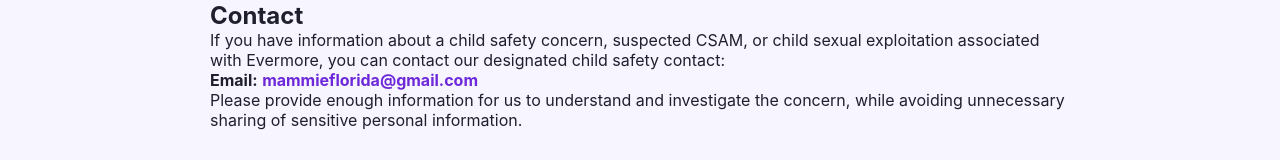
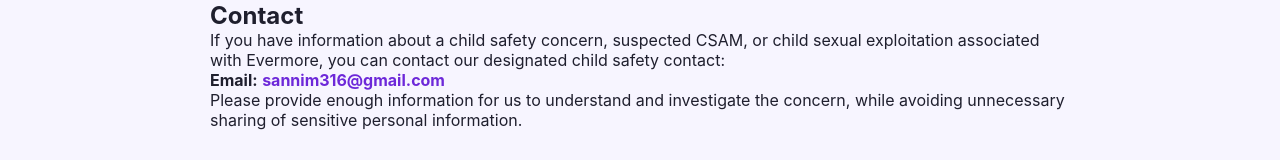
Before and after one commit to sannim316-bot/evermore, a React (Vite) app: page /child-safety in a window 1280 px wide. Shown: the part 1076-1236 px from the top of the page. Built offline with nearby package versions, Linux system fonts and the light colour scheme; no server answers.

Commit message:
Update child safety contact email

```diff
--- a/src/pages/ChildSafety.jsx
+++ b/src/pages/ChildSafety.jsx
@@ -163,14 +163,14 @@
           <p>
             <strong>Email:</strong>{" "}
             <a
-              href="mailto:mammieflorida@gmail.com"
+              href="mailto:sannim316@gmail.com"
               style={{
                 color: "#6d28d9",
                 fontWeight: 700,
                 textDecoration: "none",
               }}
             >
-              mammieflorida@gmail.com
+              sannim316@gmail.com
             </a>
           </p>
 
```
